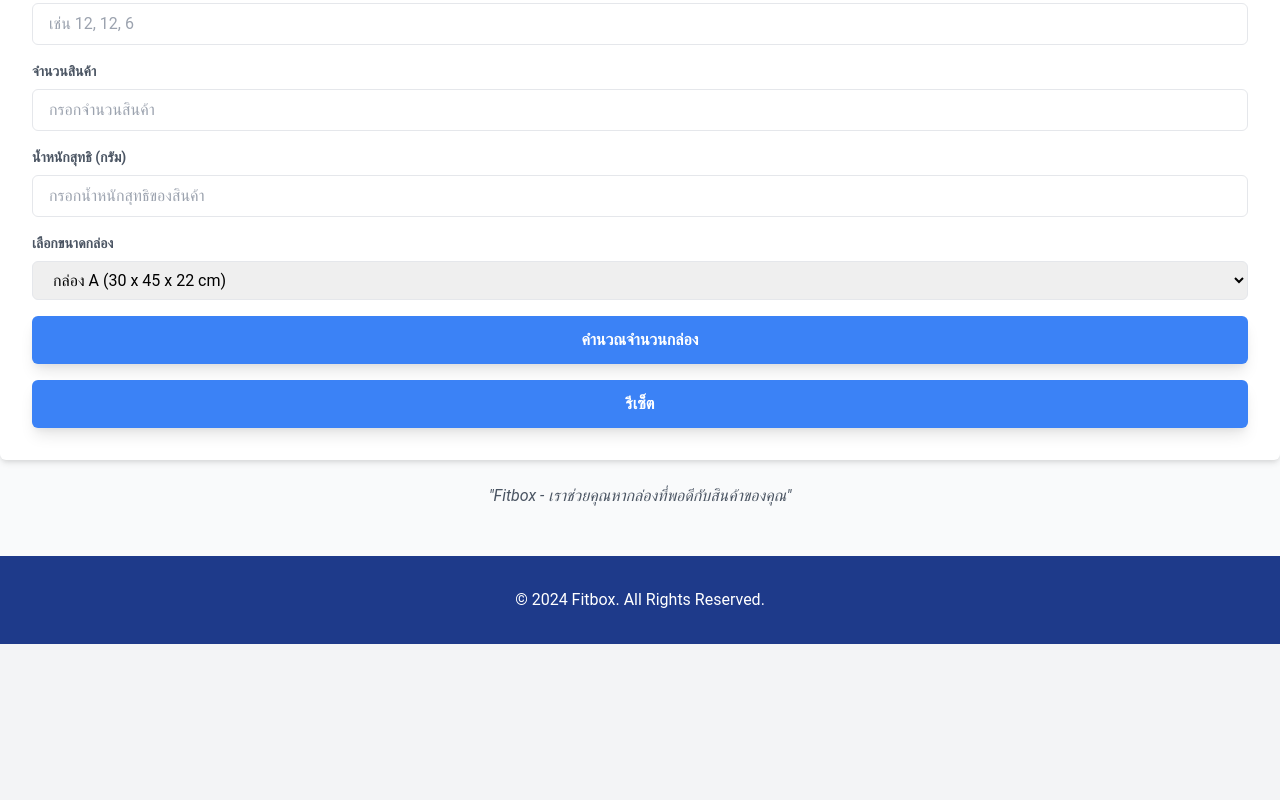
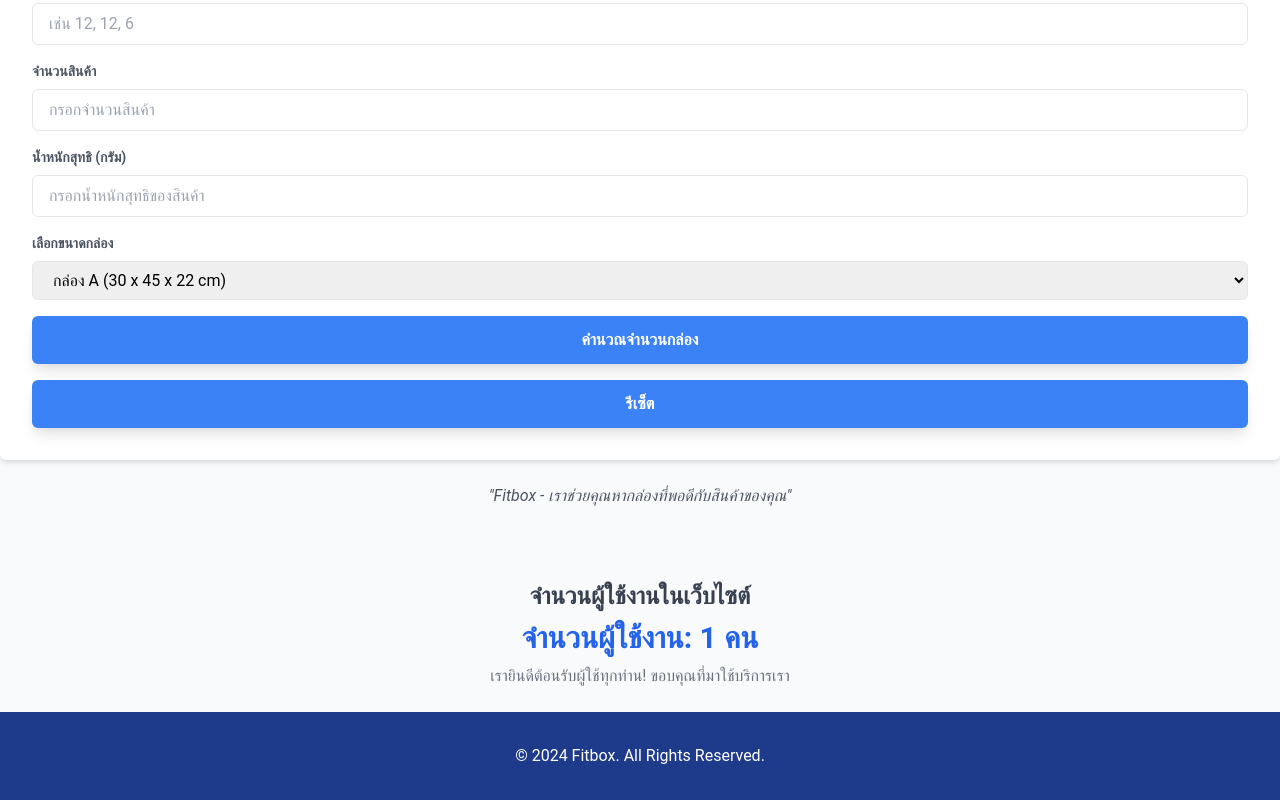
Before and after one commit to Poomjai123/Fitbox, a plain HTML site: page index.html in a window 1280 px wide. Shown: the part 469-1269 px from the top of the page. Before the commit the page ends 1113 px from the top, so only its background shows below. Drawn offline with nearby package versions, Linux system fonts and the light colour scheme.

Commit message:
Update index.html

```diff
--- a/index.html
+++ b/index.html
@@ -15,6 +15,20 @@
     .btn-main {
       background-color: #3b82f6; /* Blue 500 */
       color: #fff;
+    }
+    @keyframes bounce {
+      0%, 20%, 50%, 80%, 100% {
+        transform: translateY(0);
+      }
+      40% {
+        transform: translateY(-15px);
+      }
+      60% {
+        transform: translateY(-10px);
+      }
+    }
+    .animate-bounce {
+      animation: bounce 1s;
     }
   </style>
 </head>
@@ -73,6 +87,15 @@
     </div>
   </section>
 
+  <!-- User Count Section -->
+  <section class="py-6 bg-gray-50 text-center">
+    <div class="container mx-auto">
+      <h3 class="text-2xl font-semibold text-gray-700 mb-2">จำนวนผู้ใช้งานในเว็บไซต์</h3>
+      <div id="user-count" class="text-3xl font-bold text-blue-600 animate-bounce">กำลังนับจำนวนผู้ใช้งาน...</div>
+      <div class="mt-2 text-gray-500">เรายินดีต้อนรับผู้ใช้ทุกท่าน! ขอบคุณที่มาใช้บริการเรา</div>
+    </div>
+  </section>
+
   <!-- Footer -->
   <footer class="bg-main text-white py-8">
     <div class="container mx-auto text-center">
@@ -81,6 +104,25 @@
   </footer>
 
   <script>
+    // Function to update user count
+    function updateUserCount() {
+      let userCount = localStorage.getItem('userCount') || 0;
+      userCount++;
+      localStorage.setItem('userCount', userCount);
+
+      // Animate the user count display
+      const userCountElement = document.getElementById('user-count');
+      userCountElement.classList.remove('animate-bounce'); // Remove previous animation
+      void userCountElement.offsetWidth; // Trigger reflow to restart the animation
+      userCountElement.classList.add('animate-bounce'); // Add bounce animation
+      userCountElement.innerText = `จำนวนผู้ใช้งาน: ${userCount} คน`;
+    }
+
+    // Call the function on page load
+    window.onload = function() {
+      updateUserCount();
+
+      // Form submission handling
       document.getElementById('calculator-form').addEventListener('submit', function(e) {
         e.preventDefault();
 
@@ -138,6 +180,7 @@
         document.getElementById('calculator-form').reset(); // Reset form
         document.getElementById('result').innerHTML = ''; // Clear result
       });
+    };
   </script>
 
 </body>
```
Lines whose indentation alone changed are shown as unchanged.
